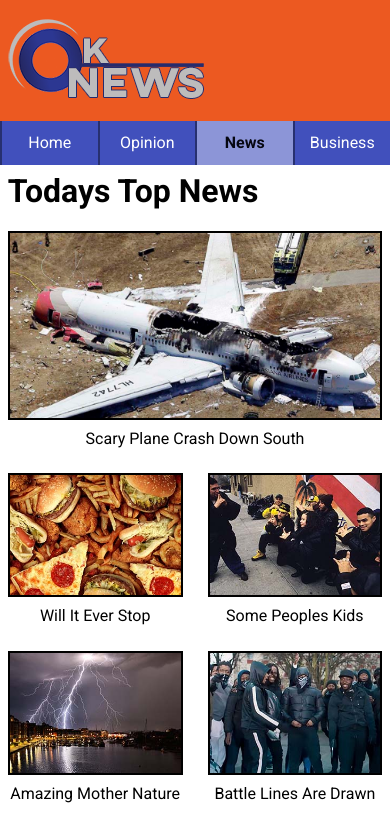
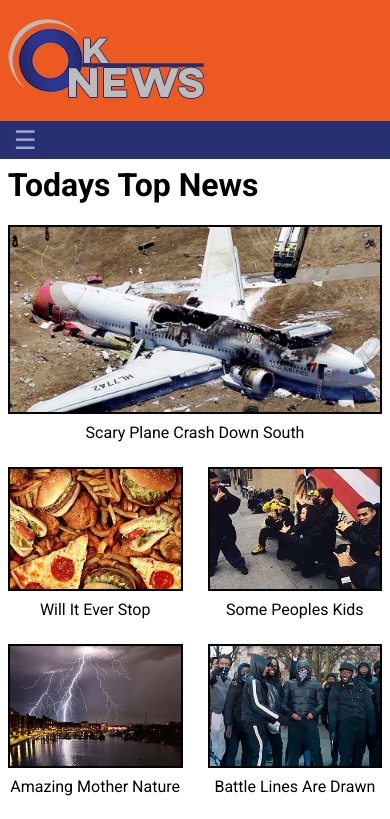
Before and after one commit to JBowman-2/news, a plain HTML site: page index.html in a window 390 px wide. Shown: the top 819 px of the page. Drawn offline with Linux system fonts and the light colour scheme.

Commit message:
hamburger

```diff
--- a/index.html
+++ b/index.html
@@ -17,12 +17,13 @@
         <figure class="logo">
             <img src="images/news.png" alt="logo">
         </figure>
-        <h1>Glacier National Park</h1>
-        <h2>Adventure of a Lifetime</h2>
+        <h1>K News</h1>
+        <h2>Keeping you informed</h2>
     </header>
 
     <nav class="clearfix">
-        <ul>
+        <button onclick="toggleMenu()">&#9776;</button>
+        <ul id="priNav" class="hide">
             <li><a href="#">Home</a></li>
             <li><a href="#">Opinion</a></li>
             <li class="active"><a href="index.html" class ="active">News</a></li>
@@ -108,6 +109,11 @@
 
     </footer>
 
+    <script>
+    function toggleMenu() {
+        document.getElementById("priNav").classList.toggle("hide");
+    }
+    </script>
 
 </body>
 </html>
--- a/scss/_large.scss
+++ b/scss/_large.scss
@@ -4,16 +4,8 @@ main, footer {
     margin: auto;
 }
 
-nav ul {
-    padding-left: $gutter;
-}
-
-nav li {
-    width: auto;
-}
-
-nav a {
-    padding: .5rem 1rem;
+nav ul li a {
+    padding: .6rem 1rem;
 }
 
 main div.story {
--- a/scss/_medium.scss
+++ b/scss/_medium.scss
@@ -1,23 +1,30 @@
-nav ul {
-    padding-left: $gutter;
+
+
+nav button {
+    display: none;
 }
 
-nav li {
-    width: auto;
+nav ul.hide {
+    display: block;
 }
 
-nav a {
-    padding: .5rem 1rem;
+nav ul {
+    margin-left: $gutter;
+}
+
+nav ul li {
+    float: left;
+}
+
+nav ul li a {
+    border: none;
+    border-right: 1px solid rgba(0,0,0,0.3);
+    padding: .8rem 1rem;
+
 }
 
 main div.story {
-    display: grid;
     grid-template-columns: 1fr 1fr 1fr;
-    grid-template-rows: auto;
-    column-gap: 25px;
-    row-gap: 25px;
-    justify-content: stretch;
-
     figure:nth-child(1){
         grid-column: 1 / span 3;
 
--- a/scss/_small.scss
+++ b/scss/_small.scss
@@ -39,49 +39,50 @@ header figure.logo img {
 
 /* navigation */
 
+nav button {
+    margin: .2rem $gutter;
+    background-color: transparent;
+    border: none;
+    font-size: 1.6rem;
+    color: lighten($primaryColor, 45%);
+}
 
 nav {
-    background-color: $primaryColor;
-    margin-bottom: 0px;
+    background-color: $primaryColor;;
+
 }
 
 nav ul {
-    margin: 0px; padding: 0px;
+    list-style-type: none;
+    padding: 0;
+    margin: 0;
 }
 
-nav li {
-    float: left;
-    width: 25%;
-    list-style-type: none;
-    text-align: center;
+nav ul li a{
+    display: block;
+    padding: .8rem $gutter;
+    text-decoration: none;
+    color: white;
     background-color: lighten($primaryColor, 20%);
-    border-left: 2px solid $primaryColor;
+    border-top: 1px solid rgba(0,0,0,0.3);
 
 }
 
-nav li.active {
-    background-color: lighten($primaryColor, 40%);
+nav ul li.active a {
+    font-weight: $heavyWeight;
+    color: darken($primaryColor, 25%);
+    background-color: lighten($primaryColor, 40%)
 
 }
 
-nav a {
-    font-size: 1rem;
-    display: block;
-    padding: .8rem 0;
-    color: white;
-    text-align: center;
-    text-decoration: none;
+nav ul li a:hover {
+    background-color: darken($subColor, 10%);
 }
 
-nav a.active {
-    font-weight: $heavyWeight;
-    color: darken($primaryColor, 25%);
+nav ul.hide {
+    display: none;
 }
 
-nav a:hover {
-    background-color: darken($subColor, 10%);
-
-}
 
 /* main */
 main {
@@ -118,8 +119,7 @@ main div.story {
     grid-template-rows: auto;
     column-gap: 25px;
     row-gap: 25px;
-    justify-content: stretch;
-    margin: 2%;
+    margin: $gutter;
 
     figure:nth-child(1){
         grid-column: 1 / span 2;
@@ -141,12 +141,12 @@ div#footerWrapper {
 footer div.links {
     display: grid;
     grid-template-columns: 1fr;
-    margin: 2%;
+    margin: $gutter;
 
 }
 
 footer div.links .footerLink {
-    margin-left: 2%;
+    margin-left: $gutter;
     padding: 0px;
     h3 {
         font-size: 1.3rem;
```
Also changed, not shown: css/styles.css.
